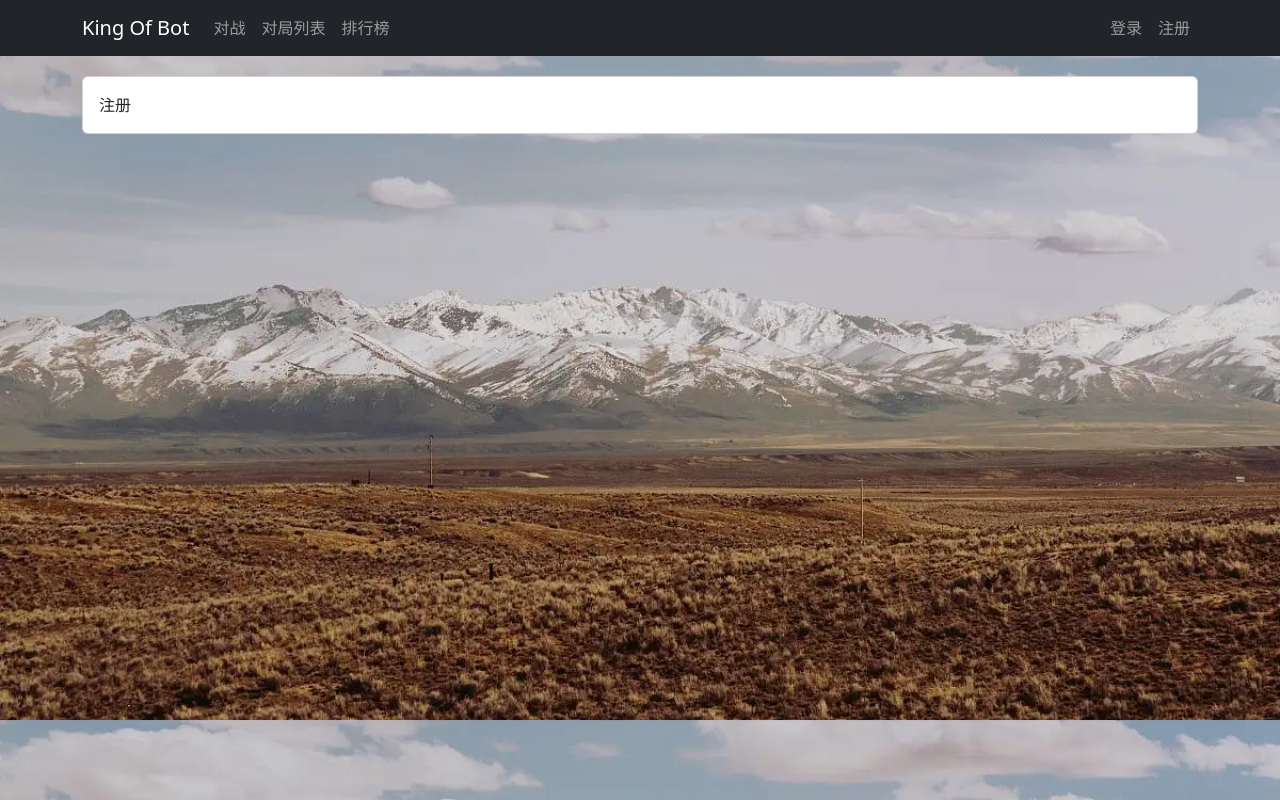
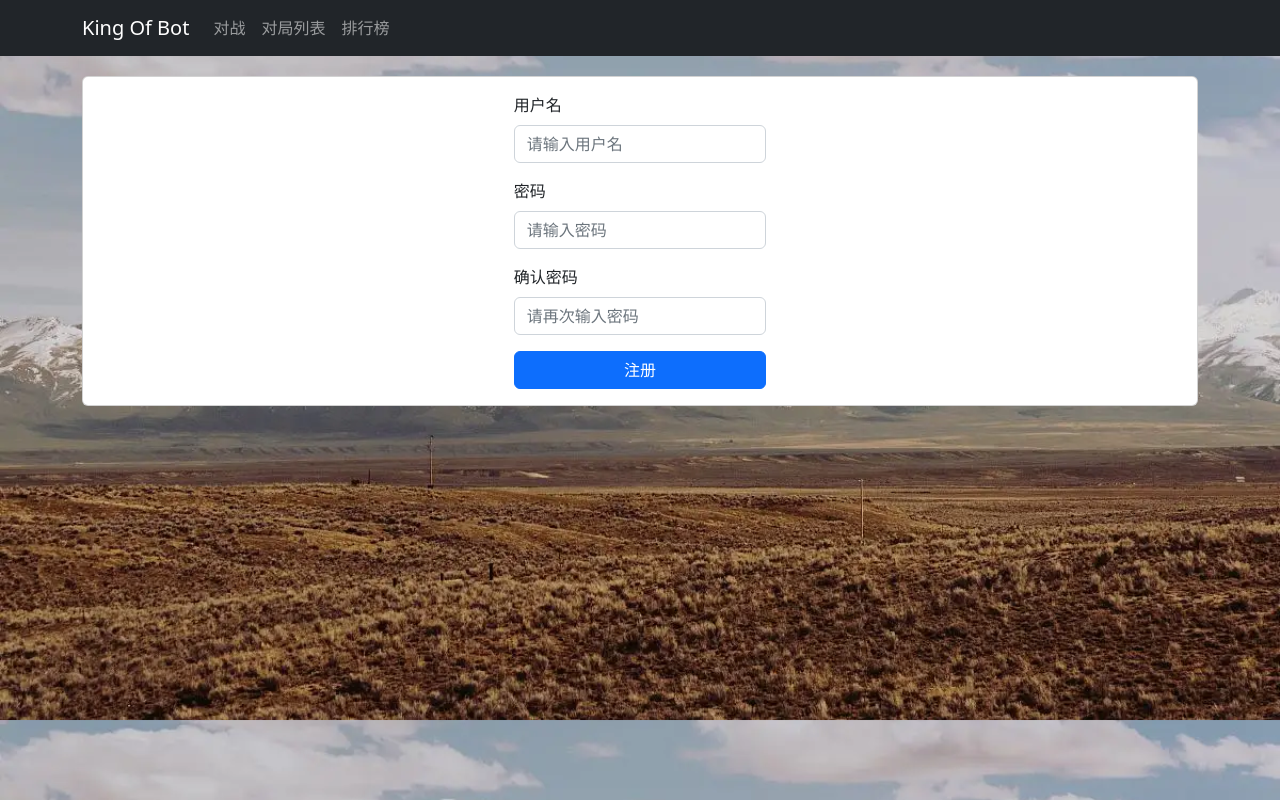
Before and after one commit to icejuhua/kingofbot, a Vue app in the folder web/: page /user/account/register in a window 1280 px wide. Built offline with nearby package versions, Linux system fonts and the light colour scheme.

Commit message:
完成登录注册下 locationStore的操作

```diff
--- a/web/src/components/NavBar.vue
+++ b/web/src/components/NavBar.vue
@@ -29,7 +29,7 @@
           </ul>
         </li>
       </ul>
-      <ul class="navbar-nav " v-else>
+      <ul class="navbar-nav " v-else-if="!$store.state.user.pulling_info">
         <li class="nav_item">
           <router-link class="nav-link" :to = "{name :'user_account_login'}" role="button" >
             登录
@@ -51,11 +51,15 @@
 import { computed } from 'vue';
 import { useStore } from 'vuex'
 
+
 export default{
     setup(){
         const route = useRoute();
         const store = useStore();
         let route_name = computed(() => route.name);
+
+
+
         const logout = () =>{
           store.dispatch("logout");
         }
@@ -63,6 +67,7 @@
         return{
             route_name,
             logout,
+
         }
 
     }
--- a/web/src/router/index.js
+++ b/web/src/router/index.js
@@ -6,7 +6,7 @@
 import UserBotIndexView from '../views/user/bot/UserBotIndexView'
 import UserAccountLoginView from '../views/user/account/UserAccountLoginView'
 import UserAccountRegisterView from '../views/user/account/UserAccountRegisterView'
-
+import store from '@/store/index'
 
 const routes = [
 
@@ -14,43 +14,67 @@
     path :'/',
     name: 'home',
     redirect: '/pk/',
+    meta: {
+      requestAuth : true,
+    },
   },
   {
     path: '/pk/',
     name:'pk_index',
     component: PkIndexView,
+    meta: {
+      requestAuth : true,
+    },
   },
   {
     path: '/ranklist/',
     name:'ranklist_index',
     component: RankListIndexView,
+    meta: {
+      requestAuth : true,
+    },
   },
   {
     path: '/record/',
     name:'record_index',
     component: RecordIndexView,
+    meta: {
+      requestAuth : true,
+    },
   },
   {
     path: '/user/bot/',
     name:'user_bot_index',
     component: UserBotIndexView,
+    meta: {
+      requestAuth : true,
+    },
   },
   {
     path : '/user/account/login/',
     name : 'user_account_login',
     component : UserAccountLoginView,
+    meta: {
+      requestAuth : false,
+    },
 
   },
   {
     path : '/user/account/register/',
     name : 'user_account_register',
     component : UserAccountRegisterView,
+    meta: {
+      requestAuth : false,
+    },
 
   },
   {
     path: '/404/',
     name:'404',
     component: NotFound,
+    meta: {
+      requestAuth : false,
+    },
   },
   {
     path:'/:catchALL(.*)',
@@ -63,4 +87,12 @@
   routes
 })
 
+router.beforeEach((to , from ,next) => {
+  if(to.meta.requestAuth && !store.state.user.is_login){
+    next({name : 'user_account_login'});
+  } else{
+    next();
+  }
+})
+
 export default router
--- a/web/src/store/user.js
+++ b/web/src/store/user.js
@@ -7,10 +7,14 @@
         photo : '',
         token : '',
         is_login : false,
+        pulling_info : true,
     },
     getters: {
     },
     mutations: {
+        updataPullinginfo(state,pulling_info){
+            state.pulling_info = pulling_info;
+        },
         updataUser(state , user){
             state.id = user.id;
             state.username = user.username;
@@ -29,6 +33,7 @@
     },
     actions: {
         login(context,data){
+
             $.ajax({
                   url : "http://localhost:8075/user/account/token/",
                   type: "post",
@@ -38,6 +43,7 @@
                   },
                   success(resp){
                     if(resp.error_msg === 'success'){
+                        localStorage.setItem("jwt_token",resp.token);
                         context.commit("updataToken",resp.token);
                         data.success(resp);
                     }
@@ -76,7 +82,9 @@
             });
         },
         logout(context){
+            localStorage.removeItem("jwt_token")
             context.commit("logout");
+            location.reload();
         }
     },
     modules: {
--- a/web/src/views/user/account/UserAccountLoginView.vue
+++ b/web/src/views/user/account/UserAccountLoginView.vue
@@ -1,5 +1,5 @@
 <template>
-    <ContentField>
+    <ContentField v-if="!$store.state.user.pulling_info">
         <div class="row justify-content-md-center">
             <div class="col-3" >
                 <form @submit.prevent="login">
@@ -34,6 +34,25 @@
         let username = ref('');
         let password = ref('');
         let error_message = ref('');
+
+
+        const jwt_token = localStorage.getItem("jwt_token");
+        if(jwt_token){
+            store.commit("updataToken",jwt_token);
+            store.dispatch("getinfo",{
+                success(){
+                    router.push({name : "home"});
+                    store.commit("updataPullinginfo",false);
+                },
+                error(){
+                    store.commit("updataPullinginfo",false);
+                }
+            })
+        } else {
+            store.commit("updataPullinginfo",false);
+        }
+
+
         const login = () =>{
             error_message.value = "";
             store.dispatch("login",{
@@ -63,6 +82,7 @@
             error_message,
             login,
 
+
         }
     }
 }
--- a/web/src/views/user/account/UserAccountRegisterView.vue
+++ b/web/src/views/user/account/UserAccountRegisterView.vue
@@ -1,18 +1,90 @@
 <template>
     <ContentField>
-        注册
+        <div class="row justify-content-md-center">
+            <div class="col-3" >
+                <form @submit.prevent="register">
+                    <div class="mb-3">
+                        <label for="username" class="form-label">用户名</label>
+                        <input v-model="username" type="text" id="username" class="form-control" placeholder="请输入用户名">
+                    </div>
+                    <div class="mb-3">
+                        <label for="password" class="form-label">密码</label>
+                        <input v-model="password" type="password" id="password" class="form-control" placeholder="请输入密码">
+                    </div>
+                    <div class="mb-3">
+                        <label for="confirmedPassword" class="form-label">确认密码</label>
+                        <input v-model="confirmedPassword" type="password" id="confirmedPassword" class="form-control" placeholder="请再次输入密码">
+                    </div>
+                    <div class="error-message">{{ error_message }}</div>
+                    <button type="submit" class="btn btn-primary">注册</button>
+                </form>
+            </div>
+        </div>
     </ContentField>
 </template>
 
 <script>
 import ContentField from '@/components/ContentField.vue'
+import { ref } from 'vue';
+import router from '@/router';
+import $ from 'jquery';
+
+
 
 export default{
     components:{
         ContentField,
+    },
+    setup(){
+        let username = ref('');
+        let password = ref('');
+        let confirmedPassword = ref('');
+        let error_message = ref('');
+
+
+
+
+
+        const register = () => {
+            $.ajax({
+                url : "http://localhost:8075/user/account/register/",
+                type : "post",
+                data : {
+                    username : username.value,
+                    password : password.value,
+                    confirmedPassword : confirmedPassword.value,
+                },
+                success(resp){
+
+                    if(resp.error_msg === 'success'){
+
+                        router.push({name : 'user_account_login'});
+                    } else {
+                        console.log(resp);
+                        error_message.value = resp.error_msg;
+                    }
+                },
+            });
+        }
+
+
+        return{
+            username,
+            password,
+            confirmedPassword,
+            register,
+            error_message,
+        }
     }
+
 }
 </script>
 
 <style scoped>
+button{
+    width: 100%;
+}
+div.error-message{
+    color: red;
+}
 </style>
```
Also changed, not shown: 2 other files (tests, documents, lock files or other folders).
